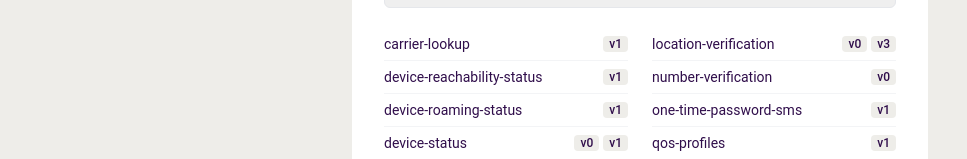
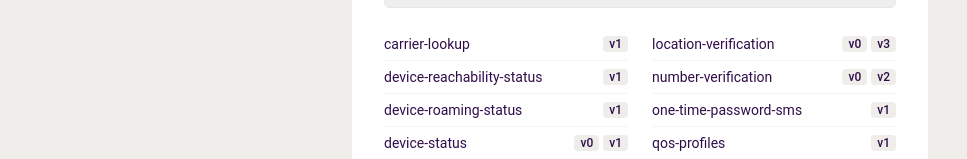
Before and after one commit to jpastorga/openxpand-kc, a Next.js app: page / in a window 1280 px wide. Shown: the part 491-650 px from the top of the page, without its empty margins (0-967 px from the left). Built offline with nearby package versions, Linux system fonts and the light colour scheme; no server answers.

Commit message:
fix(api): expose Number Verification v2 with required scopes

```diff
--- a/app/constants.ts
+++ b/app/constants.ts
@@ -44,6 +44,30 @@ export const apiList = [
       usecase: 'numberVerification',
       versionId: 'number-verification/v0',
       scopes: ['dpv:FraudPreventionAndDetection#number-verification'],
+    },
+    {
+      name: 'numberVerificationV2',
+      title: 'Number Verification',
+      path: 'number-verification/v2/verify',
+      body: '{"phoneNumber": "+541141832256"}',
+      method: 'POST',
+      displayName: 'Verify v2',
+      description: 'Verify a phone number. Provide exactly one of phoneNumber (E.164 including +) or hashedPhoneNumber (SHA-256 of that E.164 number).',
+      usecase: 'numberVerification',
+      versionId: 'number-verification/v2',
+      scopes: ['dpv:FraudPreventionAndDetection', 'number-verification:verify'],
+    },
+    {
+      name: 'retrievePhoneNumberV2',
+      title: 'Number Verification',
+      path: 'number-verification/v2/device-phone-number',
+      body: '',
+      method: 'GET',
+      displayName: 'Device Phone Number v2',
+      description: 'Retrieve the phone number associated with the access token in E.164 format including +.',
+      usecase: 'numberVerification',
+      versionId: 'number-verification/v2',
+      scopes: ['dpv:FraudPreventionAndDetection', 'number-verification:device-phone-number:read'],
     },
     {
       name: 'deviceStatus',
```
